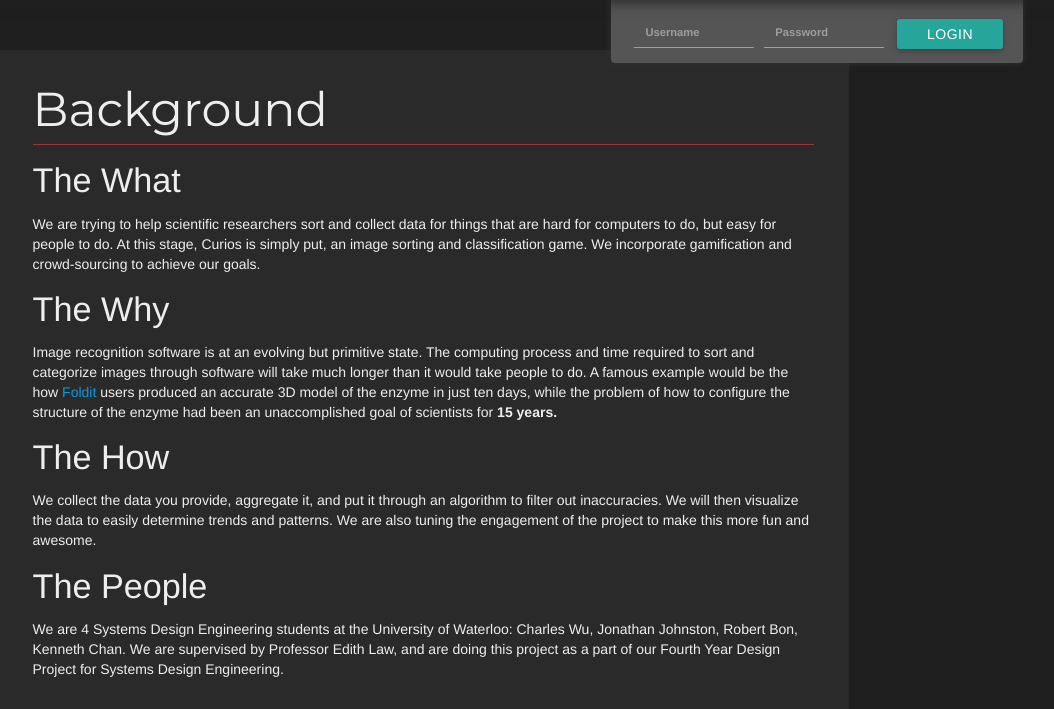
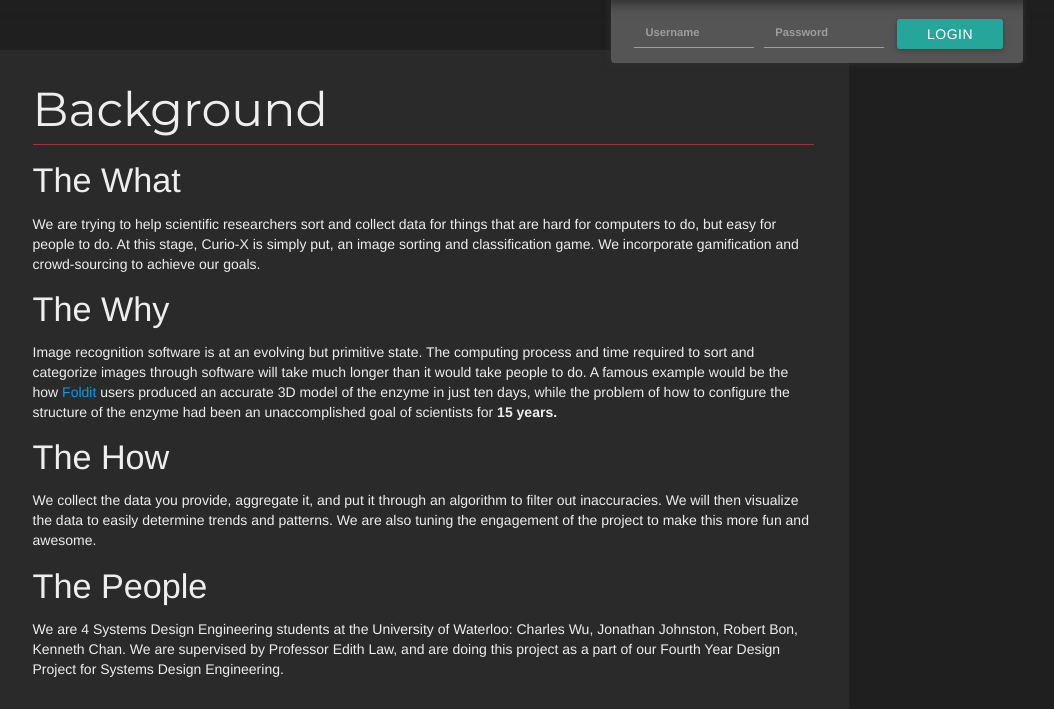
Before and after one commit to mrchaarlie/Curio-X, a Django app: template templates/index.html in a window 1280 px wide. Shown: the part 55-764 px from the top of the page, without its empty margins (217-1271 px from the left). Run offline with Django 3.2, Linux system fonts and the light colour scheme; the template is opened without the code that fills it, so the values that code supplies are empty; some libraries are stand-ins or nearby versions.

Commit message:
curio typo fix in index

```diff
--- a/templates/index.html
+++ b/templates/index.html
@@ -71,7 +71,7 @@
 				<h1>Background</h1>
 
 				<h4>The What</h4>
-				<p>We are trying to help scientific researchers sort and collect data for things that are hard for computers to do, but easy for people to do. At this stage, Curios is simply put, an image sorting and classification game. We incorporate gamification and crowd-sourcing to achieve our goals.</p>
+				<p>We are trying to help scientific researchers sort and collect data for things that are hard for computers to do, but easy for people to do. At this stage, Curio-X is simply put, an image sorting and classification game. We incorporate gamification and crowd-sourcing to achieve our goals.</p>
 
 				<h4>The Why</h4>
 				<p>Image recognition software is at an evolving but primitive state. The computing process and time required to sort and categorize images through software will take much longer than it would take people to do. A famous example would be the how <a href="http://fold.it/portal/">Foldit</a> users produced an accurate 3D model of the enzyme in just ten days, while the problem of how to configure the structure of the enzyme had been an unaccomplished goal of scientists for <b>15 years.</b></p>
```
